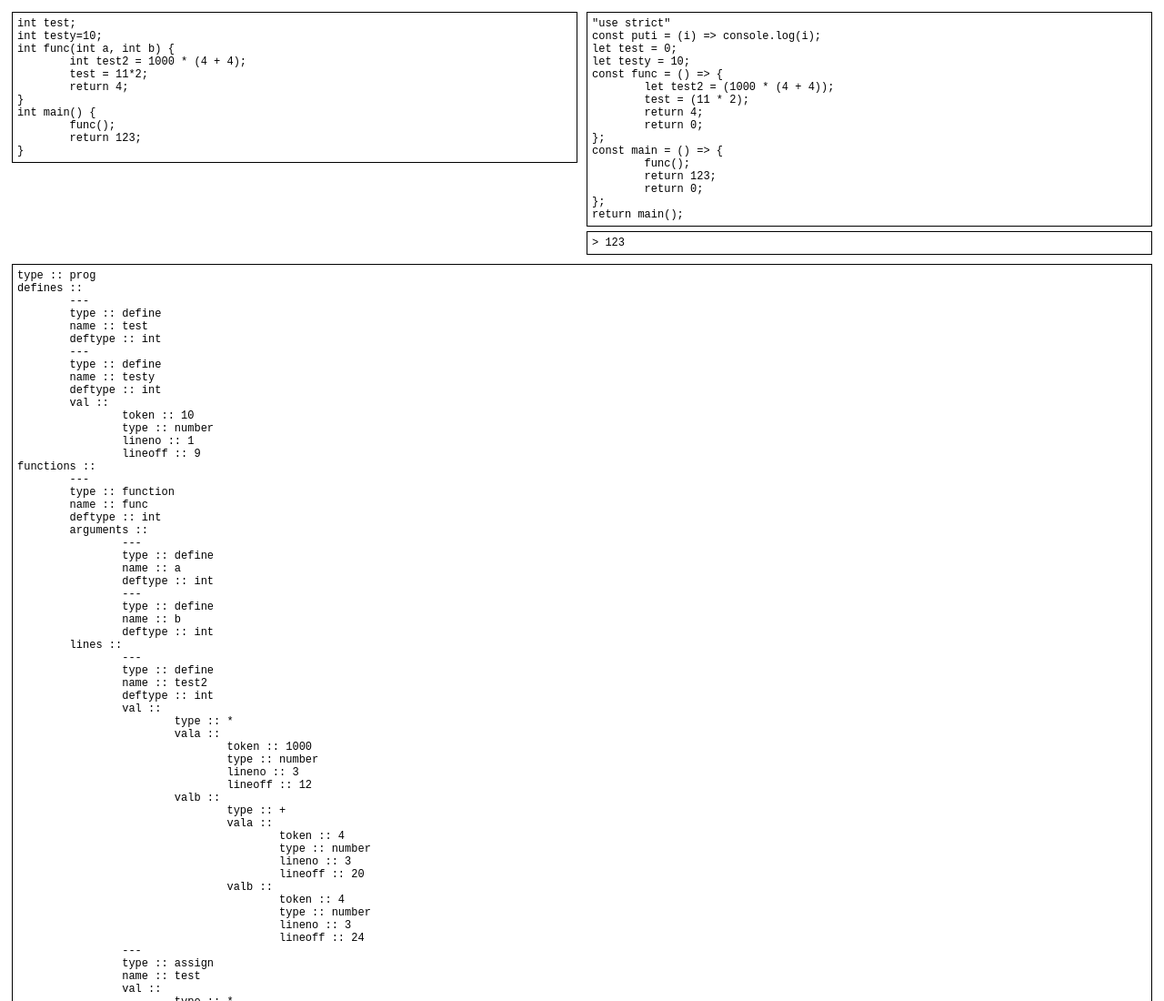
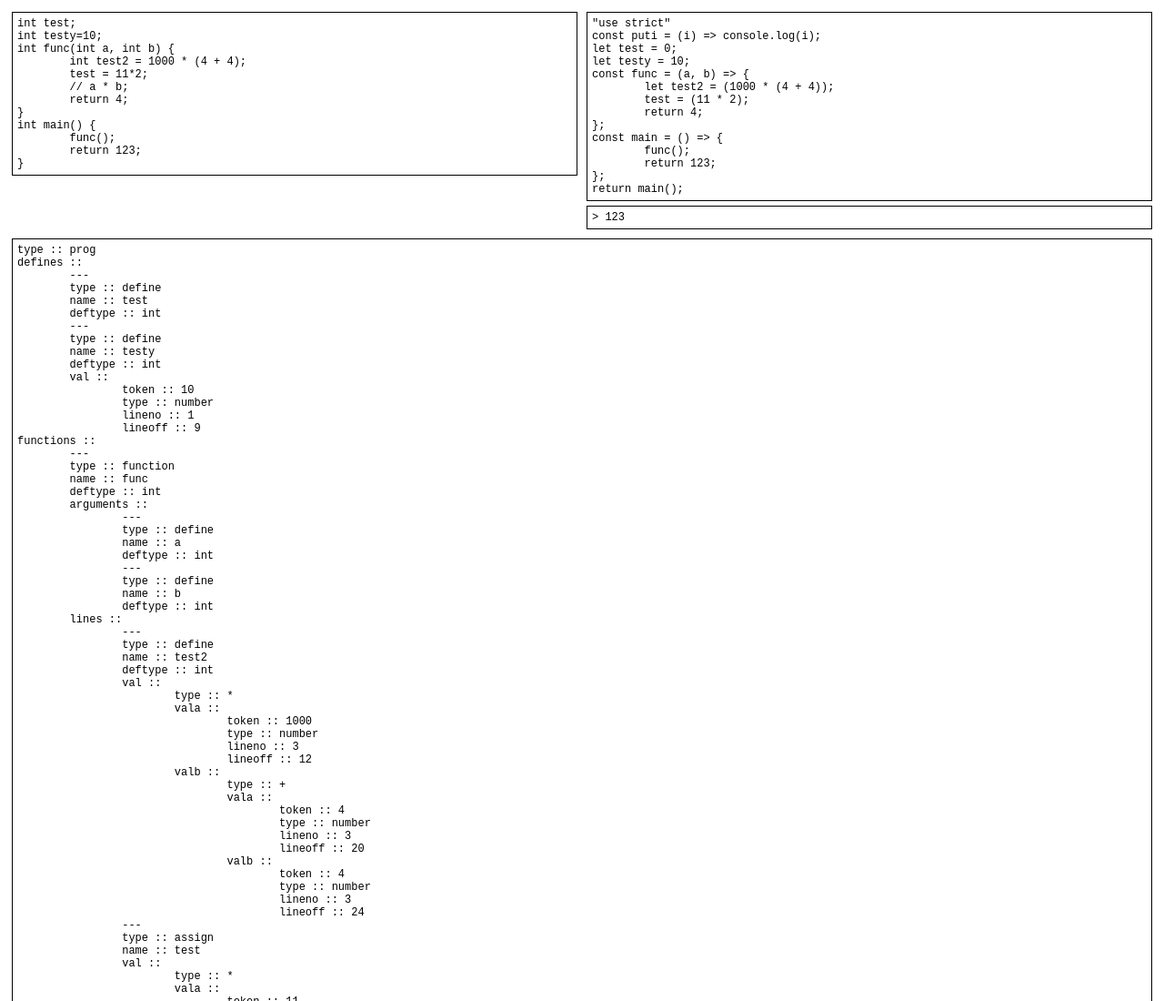
Before and after one commit to douglett/compile-c, a plain HTML site: page index.html in a window 1280 px wide. Shown: the top 1100 px of the page at 91% size. Drawn offline with Linux system fonts and the light colour scheme.

Commit message:
working on value calls

```diff
--- a/compilerjs.js
+++ b/compilerjs.js
@@ -7,8 +7,9 @@ const Compiler = new function() {
 		'return main();'
 	];
 	const out = [];
+	let error = '';
+	this.prog = '';
 
-	this.prog = '';
 
 	this.run = () => {
 		const fn = Function(this.prog);
@@ -20,32 +21,48 @@ const Compiler = new function() {
 		compile(prog);
 		return run();
 	};
+	this.error = () => error;
 
 
 	this.compile = (prog) => {
-		out.splice(0);
+		out.splice(0), error = '';
 		// defines
 		prog.defines.forEach(d => out.push(c_line(d)));
 		// functions
-		prog.functions.forEach(fn => {
-			out.push(`const ${fn.name} = () => {`);
-			fn.lines.forEach(l => out.push('\t' + c_line(l)));
-			if (!/^return/.test(out[out.length-1]))
+		prog.functions.some(fn => {
+			const args = fn.arguments.map(a => a.name).join(', ');
+			out.push(`const ${fn.name} = (${args}) => {`);
+			// function lines
+			fn.lines.some(l => ( out.push('\t' + c_line(l)), error ));
+			if (error) return true;
+			// end function
+			if (!/^\s*return/.test(out[out.length-1]))
 				out.push(`\treturn 0;`);
 			out.push(`};`);
 		});
 		// output
 		console.log(out);
+		// error
+		if (error) {
+			this.prog = out.join('\n');
+			return console.error(`Compiler: ${error}`), false;
+		}
 		this.prog = [].concat(outhead, out, outtail).join('\n');
-		return this.prog;
+		return true;
 	};
 
 
 	const c_expr = (expr) => {
-		// if (!expr) return 0;
-		if (expr.type === 'number') return expr.token;
-		if (/^[\+\-\*\/]$/.test(expr.type))
+		if (!expr) ;
+		else if (expr.type === 'number')
+			return expr.token;
+		// if (expr.type === 'word')
+		// 	return expr.token;
+		else if (/^[\+\-\*\/]$/.test(expr.type))
 			return `(${c_expr(expr.vala)} ${expr.type} ${c_expr(expr.valb)})`;
+		// error
+		const v = `:${typeof expr.str === 'function' ? expr.str() : expr.type}:`;
+		error = `unknown input: ${v}`;
 		return '???';
 	};
 
@@ -57,12 +74,16 @@ const Compiler = new function() {
 			return `let ${ln.name} = ${v};`;
 		case 'assign':
 			return `${ln.name} = ${c_expr(ln.val)};`;
+		// case 'val':
+		// 	return `${c_expr(ln.val)};`;
 		case 'call':
 			return `${ln.name}();`;
 		case 'return':
 			return `return ${c_expr(ln.val)};`;
 		default:
-			return `::${ln.type}::`;
+			v = `:${typeof ln.str === 'function' ? ln.str() : ln.type}:`;
+			error = `unknown input: ${v}`;
+			return v;
 		}
 	};
 };
--- a/index.html
+++ b/index.html
@@ -45,6 +45,7 @@
 	padding: 5px;
 	margin: 5px;
 	font-size: 12px;
+	/*tab-size: 4;*/
 	/*overflow: hidden;*/
 }
 </style>
@@ -63,6 +64,7 @@ int testy=10;
 int func(int a, int b) {
 	int test2 = 1000 * (4 + 4);
 	test = 11*2;
+	// a * b;
 	return 4;
 }
 int main() {
@@ -71,14 +73,24 @@ int main() {
 }`;
 
 const runshow = (prog) => {
-	document.querySelector('#show-input').innerHTML = prog;
-	Parser.parse(prog);
-	if (Parser.error) return;
-	document.querySelector('#show-ast').innerHTML = Parser.showast();
-	Compiler.compile(Parser.prog);
-	if (Compiler.error) return;
-	document.querySelector('#show-output').innerHTML = Compiler.prog;
-	const res = Compiler.run();
+	let res;
+	const run = () => {
+		// parse
+		document.querySelector('#show-input').innerHTML = prog;
+		Parser.parse(prog);
+		document.querySelector('#show-ast').innerHTML = Parser.showast();
+		if (Parser.error())
+			return `Parser: ${Parser.error()}`, false;
+		// compile
+		Compiler.compile(Parser.prog);
+		document.querySelector('#show-output').innerHTML = Compiler.prog;
+		if (Compiler.error())
+			return res = `Compiler: ${Compiler.error()}`, false;
+		// run
+		res = Compiler.run();
+		return true;
+	};
+	run();
 	document.querySelector('#show-result').innerHTML = `> ${res}`;
 };
 
--- a/parser.js
+++ b/parser.js
@@ -3,16 +3,20 @@
 const Parser = new function() {
 	const tok = new Tokenizer();
 	let error = '';
+	this.prog = null;
+
 
 	this.parse = (str) => {
+		this.prog = null, error = '';
 		tok.parse(str);
-		if (tok.error) return null;
 		console.log(tok.tokens);
-
-		parseprog();
+		if (tok.error)
+			return error = tok.error, false;
+		const ok = parseprog();
 		console.log(this.prog);
+		return ok;
 	};
-
+	this.error = () => error;
 
 
 	// main parse function
@@ -25,7 +29,7 @@ const Parser = new function() {
 			else break;
 		}
 		if (!error && !accept('EOF'))
-			error = 'prog: expected EOF: '+tok.peek().str();
+			error = `expected end of program (EOF): ${tok.peek().str()}`;
 		if (error)
 			return console.error(error), false;
 		return true;
@@ -81,7 +85,7 @@ const Parser = new function() {
 		while (t = p_statement())
 			def.lines.push(t);
 		if (accept('operator', '}')) return def;
-		error = 'parse function error: unexpected token: ' + tok.peek().str();
+		error = `unexpected token in function: ${tok.peek().str()}`;
 		return null;
 	};
 	// function definition
```
